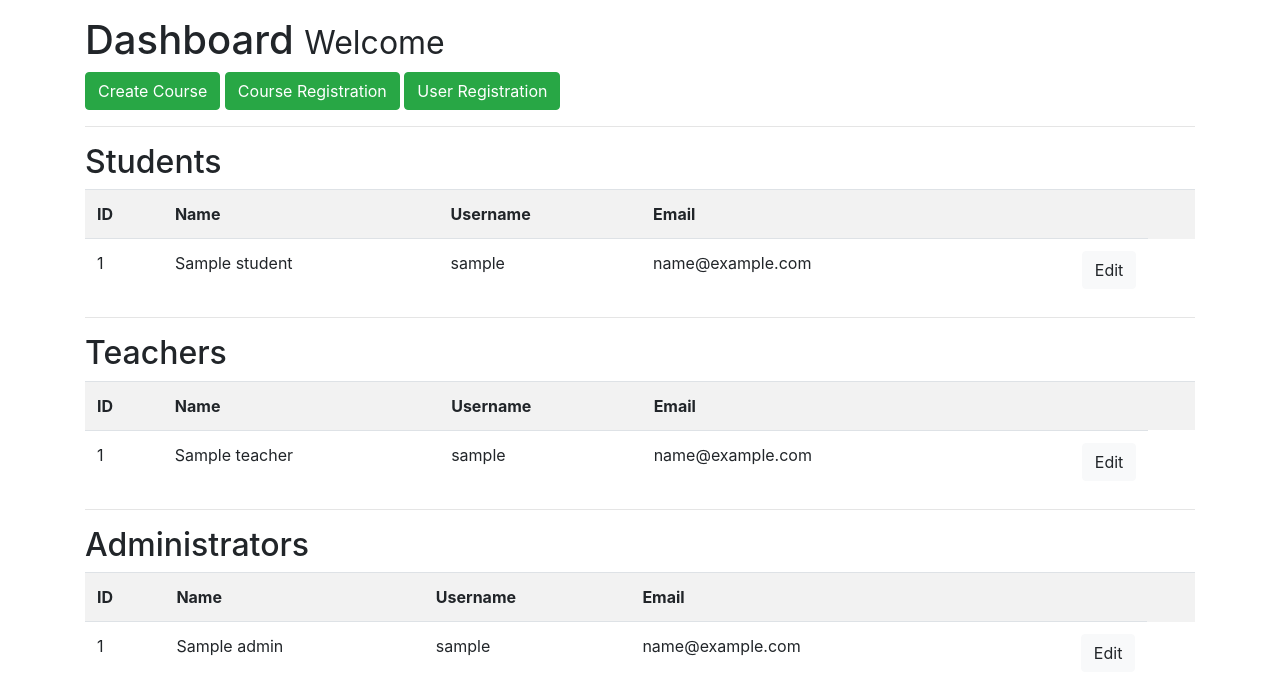
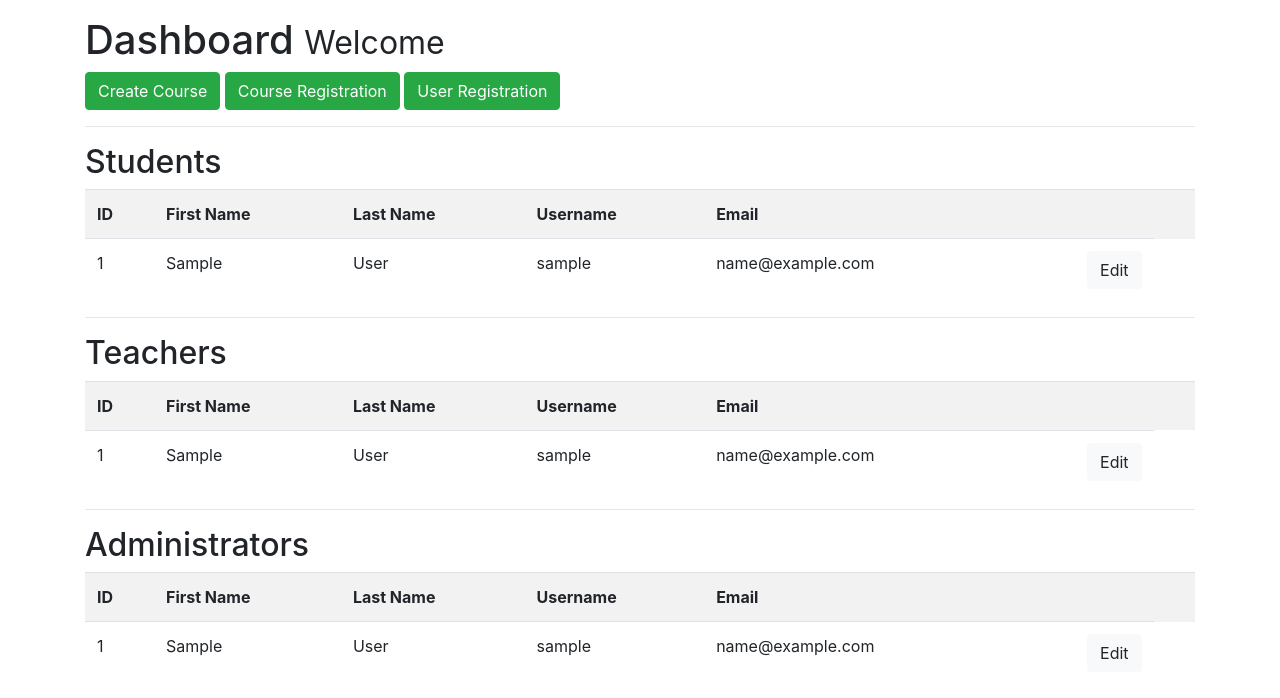
Before and after one commit to ehunternewton/SWEproject, a Flask app: template blackboard_clone/templates/admin_dashboard.html in a window 1280 px wide. Shown: the part 56-754 px from the top of the page. Run offline with Flask 2, Linux system fonts and the light colour scheme; the template is opened without the code that fills it: most values are stand-ins (such as "Sample title", 1, 10 or a date in 2020); some libraries are stand-ins or nearby versions.

Commit message:
changed name to first_name and last_name in database and admin dashboard tables

```diff
--- a/blackboard_clone/templates/admin_dashboard.html
+++ b/blackboard_clone/templates/admin_dashboard.html
@@ -12,7 +12,8 @@
     <table class="table table-striped">
         <tr>
             <th>ID</th>
-            <th>Name</th>
+            <th>First Name</th>
+            <th>Last Name</th>
             <th>Username</th>
             <th>Email</th>
             <th></th>
@@ -21,7 +22,8 @@
         {% for student in students %}
             <tr>
                 <td>{{ student.id }}</td>
-                <td>{{ student.name }}</td>
+                <td>{{ student.first_name }}</td>
+                <td>{{ student.last_name }}</td>
                 <td>{{ student.username }}</td>
                 <td>{{ student.email }}</td>
                 <td><a href="#" class="btn btn-light float-right">Edit</a></td>
@@ -41,7 +43,8 @@
     <table class="table table-striped">
         <tr>
             <th>ID</th>
-            <th>Name</th>
+            <th>First Name</th>
+            <th>Last Name</th>
             <th>Username</th>
             <th>Email</th>
             <th></th>
@@ -50,7 +53,8 @@
         {% for teacher in teachers %}
             <tr>
                 <td>{{ teacher.id }}</td>
-                <td>{{ teacher.name }}</td>
+                <td>{{ teacher.first_name }}</td>
+                <td>{{ teacher.last_name }}</td>
                 <td>{{ teacher.username }}</td>
                 <td>{{ teacher.email }}</td>
                 <td><a href="#" class="btn btn-light float-right">Edit</a></td>
@@ -70,7 +74,8 @@
     <table class="table table-striped">
         <tr>
             <th>ID</th>
-            <th>Name</th>
+            <th>First Name</th>
+            <th>Last Name</th>
             <th>Username</th>
             <th>Email</th>
             <th></th>
@@ -79,7 +84,8 @@
         {% for admin in admins %}
             <tr>
                 <td>{{ admin.id }}</td>
-                <td>{{ admin.name }}</td>
+                <td>{{ admin.first_name }}</td>
+                <td>{{ admin.last_name }}</td>
                 <td>{{ admin.username }}</td>
                 <td>{{ admin.email }}</td>
                 <td><a href="#" class="btn btn-light float-right">Edit</a></td>
```
